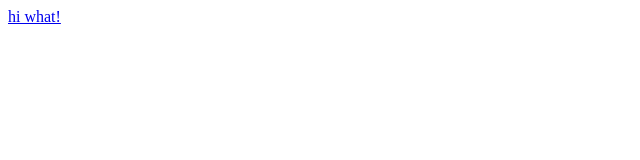
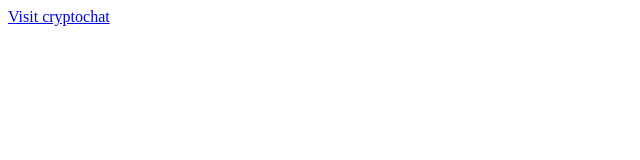
Before and after one commit to Zachary-bungei/Chatters1, a website: page public/index.html in a window 1280 px wide. Shown: the full height of the page, 0-640 px from the left. Drawn offline with Linux system fonts and the light colour scheme.

Commit message:
Update index.html

```diff
--- a/public/index.html
+++ b/public/index.html
@@ -5,6 +5,6 @@
     <title>Document</title>
 </head>
 <body>
-    <a href="shafl.html">hi  what!</a>
+    <a href="shaft.html">Visit cryptochat</a>
 </body>
 </html>
```
